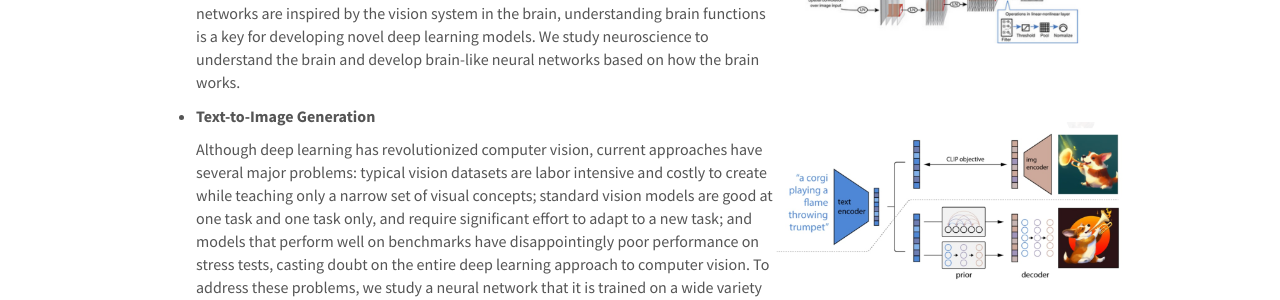
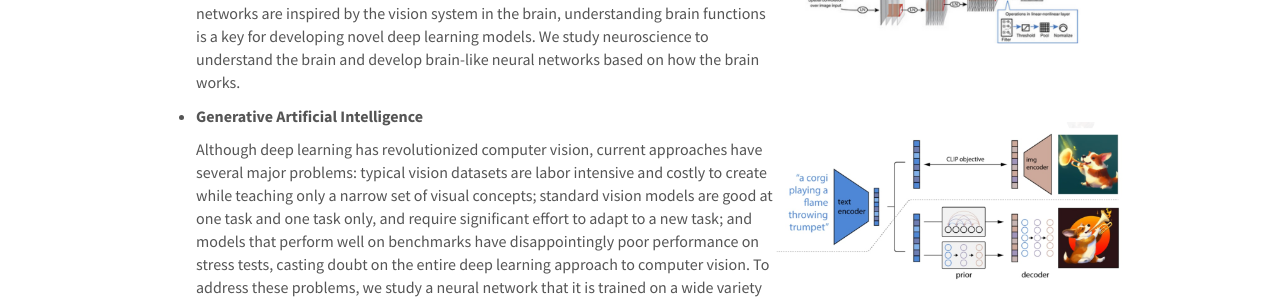
Before and after one commit to KNU-BrainAI/knu-brainai.github.io, a Jekyll site: the page built from _pages/research.md, in a window 1280 px wide and 1391 px high. Shown: the part 442-742 px from the top of the window. Built offline with Jekyll 4.4.1, drawn with Linux system fonts in a browser that asks for light colours; nearby versions of some CDN libraries.

Commit message:
Update research.md

```diff
--- a/_pages/research.md
+++ b/_pages/research.md
@@ -14,7 +14,7 @@ We believe that better understanding of the brain plays a vital role in developi
 
   The brain provides a rich source of inspiration for new types of algorithms and architectures of artificial intelligence (AI) and can provide validation of AI techniques that already exist. If a known algorithm is subsequently found to be implemented in the brain, then that is strong support for its plausibility as an integral component of an overall general intelligence system. Our view is that leveraging in-sights gained from neuroscience research will expedite progress in AI research. As convolutional neural networks are inspired by the vision system in the brain, understanding brain functions is a key for developing novel deep learning models. We study neuroscience to understand the brain and develop brain-like neural networks based on how the brain works.
 
-- **Text-to-Image Generation** ![]({{ site.url }}{{ site.baseurl }}/images/CLIP.png){: style="width: 350px; float: right"}
+- **Generative Artificial Intelligence** ![]({{ site.url }}{{ site.baseurl }}/images/CLIP.png){: style="width: 350px; float: right"}
 
   Although deep learning has revolutionized computer vision, current approaches have several major problems: typical vision datasets are labor intensive and costly to create while teaching only a narrow set of visual concepts; standard vision models are good at one task and one task only, and require significant effort to adapt to a new task; and models that perform well on benchmarks have disappointingly poor performance on stress tests, casting doubt on the entire deep learning approach to computer vision. To address these problems, we study a neural network that it is trained on a wide variety of images with a wide variety of natural language supervision that’s abundantly available on the internet to generate images of high visual qualityfrom text prompts. <br><br><br>
 
```
